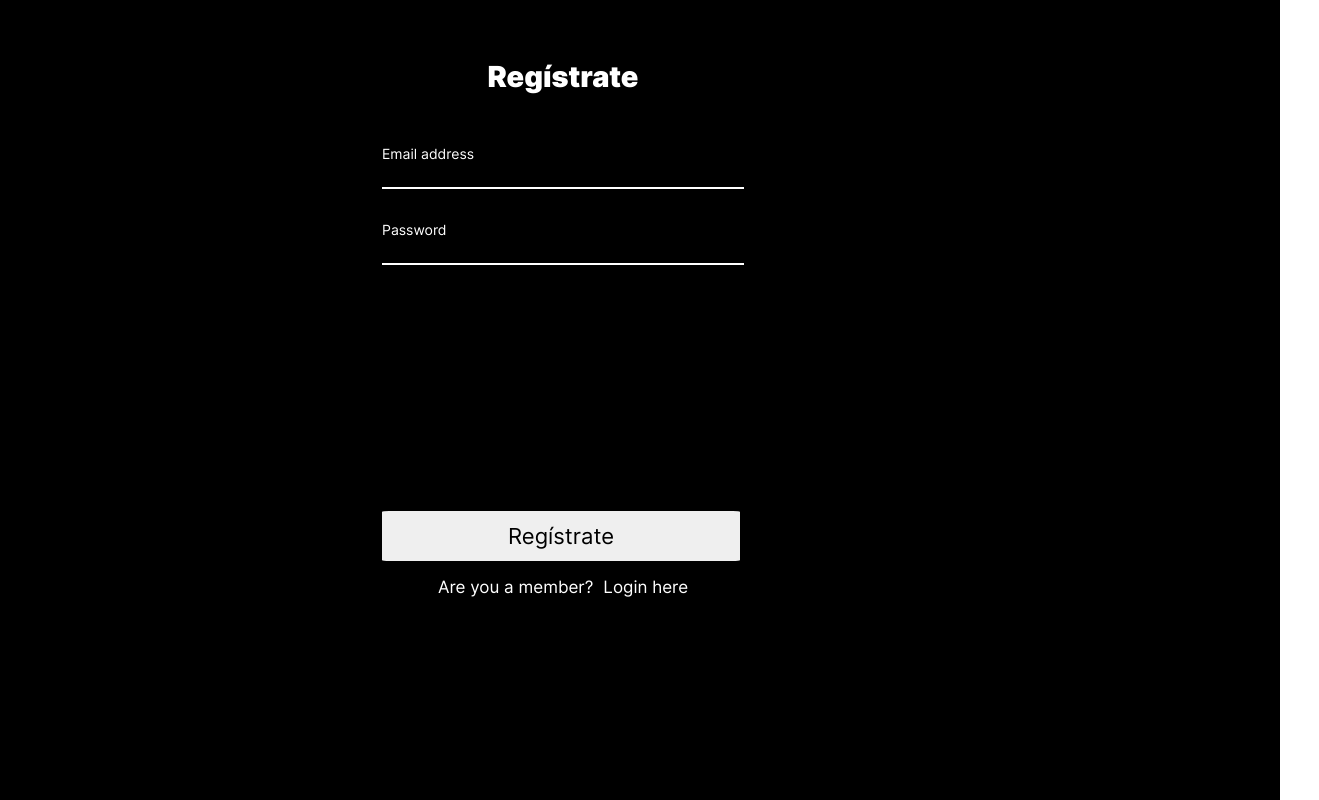
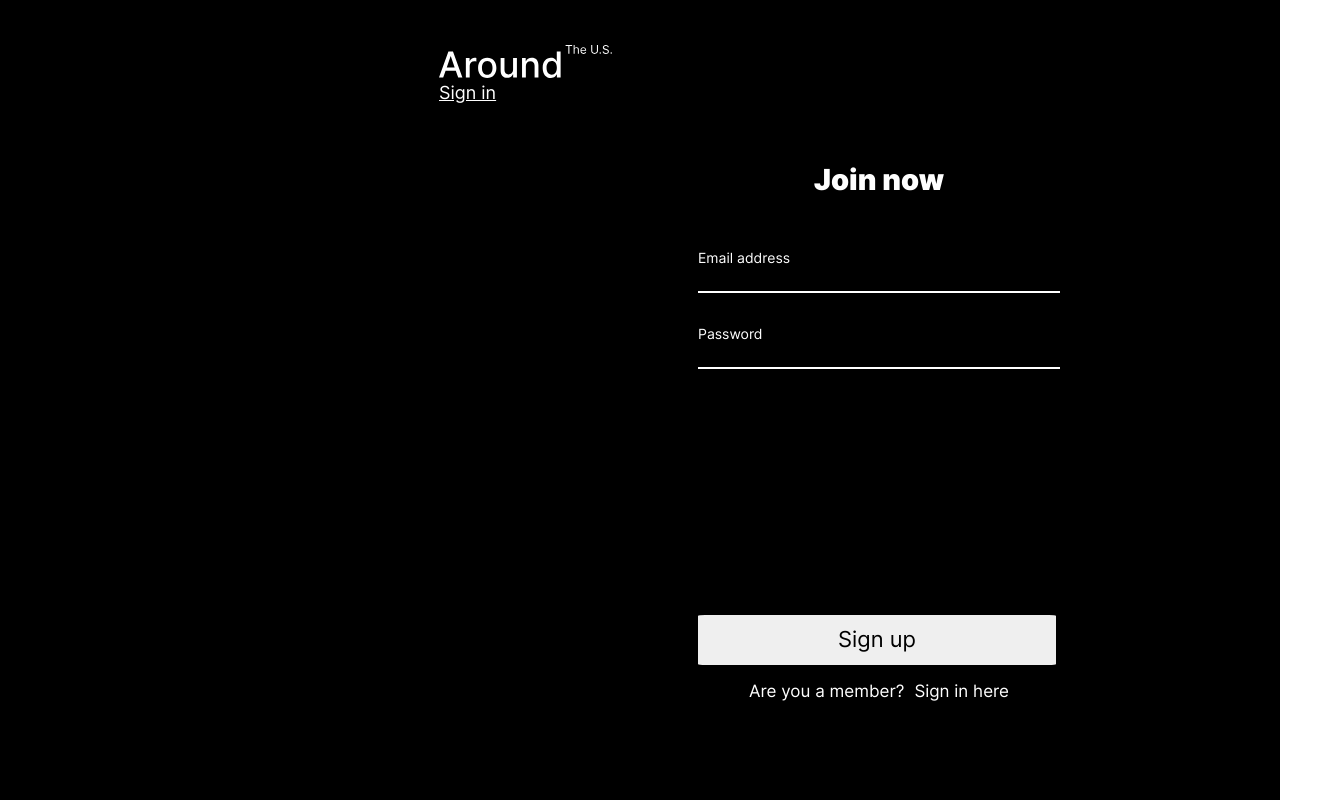
Before and after one commit to Csar26/web_project_around_auth, a React (Create React App) app: page /register in a window 1280 px wide. Shown: the whole page, 1319 px wide, since content can reach past the window. Built offline with nearby package versions, Linux system fonts and the light colour scheme; no server answers.

Commit message:
added logo register & login

```diff
--- a/src/blocks/login.css
+++ b/src/blocks/login.css
@@ -3,11 +3,17 @@
   justify-content: center;
   align-items: center;
   position: relative;
-  left: 30%;
   font-family: Inter;
   width: 358px;
   color: white;
   display: flex;
+  left: 700px;
+}
+
+.login__header{
+  color: #FFF;
+  border: none;
+
 }
 
 .login__welcome{
--- a/src/blocks/register.css
+++ b/src/blocks/register.css
@@ -1,4 +1,5 @@
 .register{
+  display: flex;
   font-family: Inter;
   width: 358px;
   color: white;
@@ -7,7 +8,19 @@
   justify-content: center;
   align-items: center;
   position: relative;
-  left: 30%;
+  padding-left: 700px;
+
+
+}
+
+.register__place-logo{
+  display: flex;
+  justify-content: space-between ;
+}
+
+.register__header{
+  color: #FFF;
+  border: none;
 
 
 }
--- a/src/components/Header.js
+++ b/src/components/Header.js
@@ -19,15 +19,6 @@ export default function Header({
     <header className="header">
       <div className="place-logo">
         <img src={Logo} alt="logo Around" className="logo" />
-        <div className='header__register'>
-    <Link to="login" className='header__login'>
-    login
-    </Link>
-    <Link to="register" className="header__register">
-      Register
-    </Link>
-
-      </div>
       </div>
 
       <section className="profile">
--- a/src/components/Login.js
+++ b/src/components/Login.js
@@ -1,4 +1,5 @@
 import React from "react";
+import Logo from '../images/Vector.svg'
 import { Link, useHistory } from "react-router-dom";
 import * as auth from "../utils/auth"
 import { useState } from "react";
@@ -28,9 +29,18 @@ export default function Login ({setIsLogged, email, setEmail}) {
 return (
   <>
   <div className="login">
-    <p className="login__welcome">Start sesion</p>
+  <div className="place-logo">
+        <img src={Logo} alt="logo Around" className="logo" />
+        <div className='login__header'>
+    <Link to="register" className="login__header">
+      Join now
+    </Link>
+
+      </div>
+      </div>
+    <p className="login__welcome">Sign in</p>
   <form className="login_form" onSubmit={handleSubmit}>
-    <label htmlFor="email">email address</label>
+    <label htmlFor="email">Email address</label>
    <input
    required
    name= "email"
@@ -51,13 +61,13 @@ return (
    <span className="login__divider"></span>
    <div className="login__button">
 
-   <button type="submit" className="login__path">Start sesion</button>
+   <button type="submit" className="login__path">Sign in</button>
    </div>
   </form>
   <div className="login__signup">
-    <p>Are you a member?</p>
+    <p>Aren't you a member yet?</p>
     <Link to= "register" className="login__signup-path">
-    Register here
+    Join now
     </Link>
 
   </div>
--- a/src/components/Register.js
+++ b/src/components/Register.js
@@ -1,4 +1,5 @@
 import React, { useState } from "react";
+import Logo from '../images/Vector.svg'
 import { Link, useHistory } from "react-router-dom";
 import * as auth from "../utils/auth.js";
 import InfoToolTips from "./InfoTooltip.js";
@@ -38,7 +39,18 @@ export default function Register() {
   return (
     <>
       <div className="register">
-        <p className="register__welcome">Regístrate</p>
+        <div className="register__place-logo">
+       <div className="place-logo">
+        <img src={Logo} alt="logo Around" className="logo" />
+        <div className='register__header'>
+       <Link to="login" className='register__header'>
+        Sign in
+        </Link>
+
+       </div>
+       </div>
+       </div>
+        <p className="register__welcome">Join now</p>
         <form className="register_form" onSubmit={handleSubmit}>
           <label htmlFor="email">Email address</label>
           <input
@@ -64,14 +76,14 @@ export default function Register() {
           <span className="register__divider"></span>
           <div className="register__button">
             <button type="submit" className="register__path">
-              Regístrate
+              Sign up
             </button>
           </div>
         </form>
         <div className="register__signin">
           <p>Are you a member?</p>
           <Link to="login" className="register__login-path">
-            Login here
+            Sign in here
           </Link>
         </div>
       </div>
```
